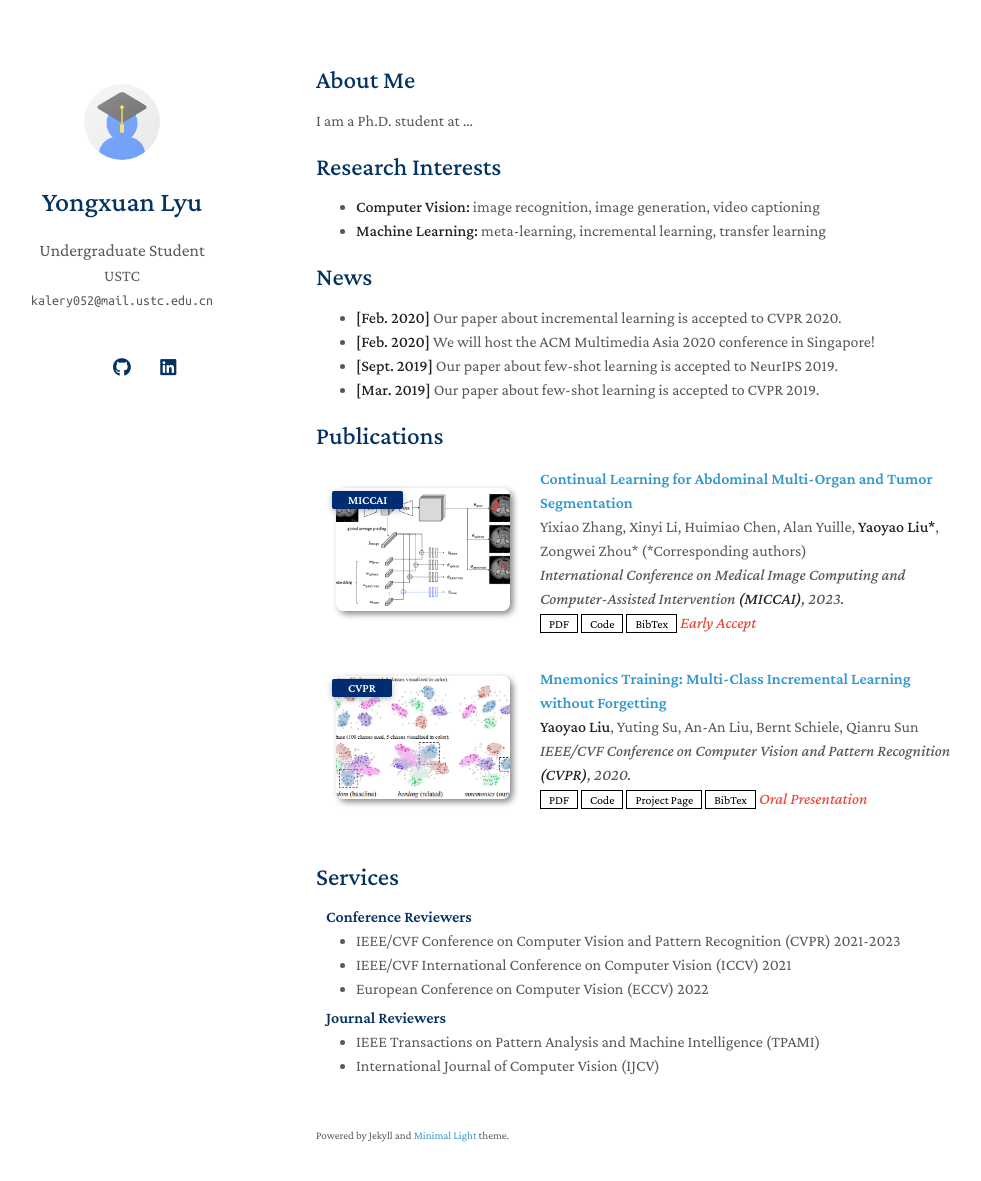
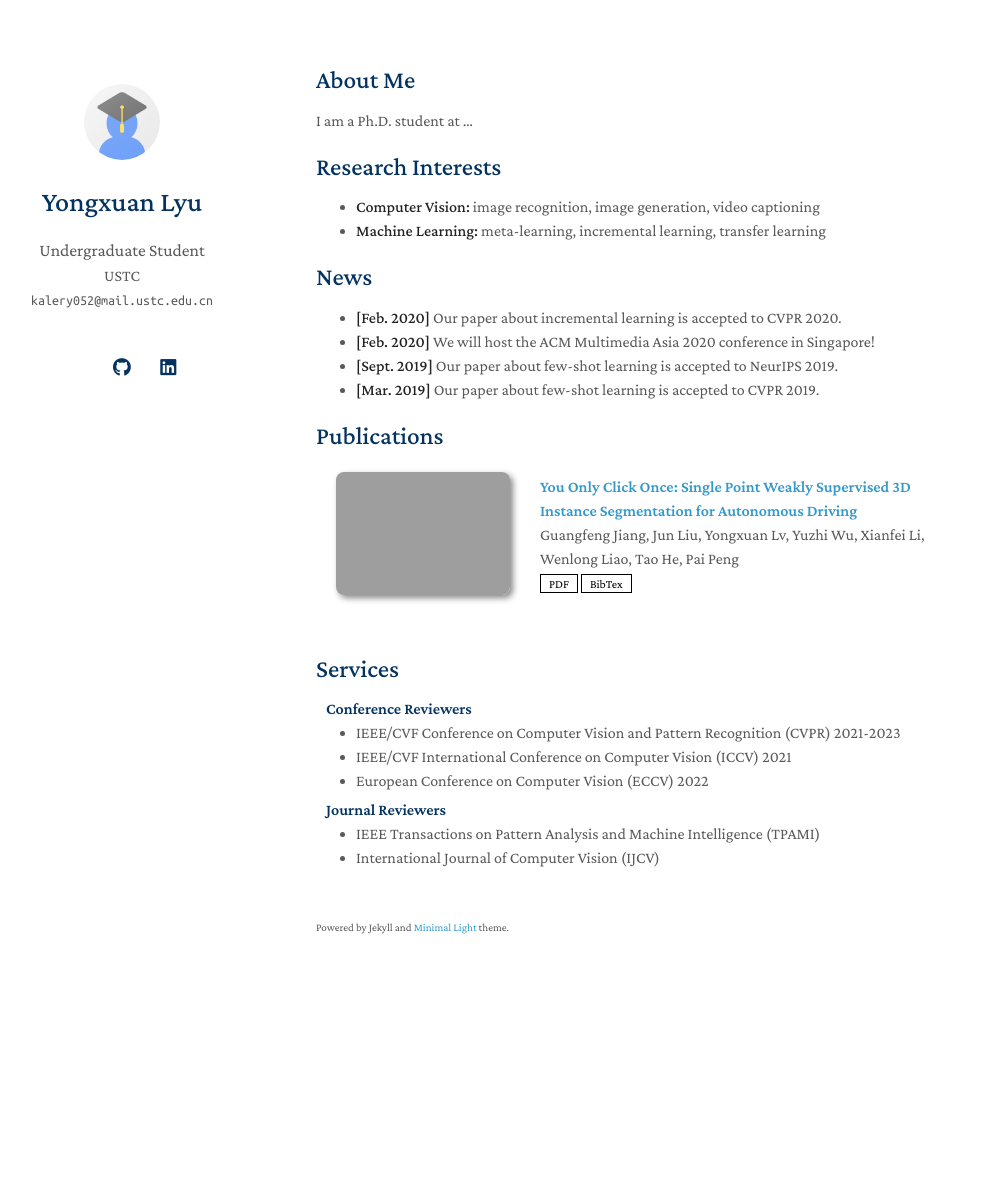
Before and after one commit to yxuan1234/yxuan1234.github.io, a Jekyll site: the page built from index.md, in a window 1280 px wide and 1216 px high. Shown: the top 1181 px of the window, without its empty margins (154-1135 px from the left). Built offline with Jekyll 4.4.1, drawn with Linux system fonts in a browser that asks for light colours; a style sheet for code colours, icons or effects is not loaded; our own code applies the rules of GitHub Pages for plain Markdown files; grey boxes are pictures that could not be loaded.

Commit message:
Update publications

```diff
--- a/_data/publications.yml
+++ b/_data/publications.yml
@@ -1,22 +1,22 @@
 main:
 
-  - title: Continual Learning for Abdominal Multi-Organ and Tumor Segmentation
-    authors: Yixiao Zhang, Xinyi Li, Huimiao Chen, Alan Yuille, <strong>Yaoyao Liu*</strong>, Zongwei Zhou* (*Corresponding authors)
-    conference_short: MICCAI
-    conference: International Conference on Medical Image Computing and Computer-Assisted Intervention <strong>(MICCAI)</strong>, 2023.
-    pdf: https://arxiv.org/pdf/2306.00988.pdf
-    code: https://github.com/MrGiovanni/ContinualLearning
-    bibtex: https://bib.yliu.me/MICCAI23.txt
-    image: ./assets/img/teaser_example_2.png
-    notes: Early Accept
+  - title: "You Only Click Once: Single Point Weakly Supervised 3D Instance Segmentation for Autonomous Driving"
+    authors: Guangfeng Jiang, Jun Liu, Yongxuan Lv, Yuzhi Wu, Xianfei Li, Wenlong Liao, Tao He, Pai Peng
+    # conference_short: MICCAI
+    # conference: International Conference on Medical Image Computing and Computer-Assisted Intervention <strong>(MICCAI)</strong>, 2023.
+    pdf: https://arxiv.org/pdf/2502.19698.pdf
+    # code: https://github.com/MrGiovanni/ContinualLearning
+    bibtex: https://arxiv.org/bibtex/2502.19698
+    image: ./assets/img/framework-3.pdf
+    # notes: Early Accept
 
-  - title: "Mnemonics Training: Multi-Class Incremental Learning without Forgetting"
-    authors: <strong>Yaoyao Liu</strong>, Yuting Su, An-An Liu, Bernt Schiele, Qianru Sun
-    conference_short: CVPR
-    conference: IEEE/CVF Conference on Computer Vision and Pattern Recognition <strong>(CVPR)</strong>, 2020.
-    pdf: https://arxiv.org/pdf/2002.10211.pdf
-    code: https://github.com/yaoyao-liu/class-incremental-learning/tree/main/mnemonics-training
-    page: https://class-il.mpi-inf.mpg.de/mnemonics/
-    bibtex: https://class-il.mpi-inf.mpg.de/mnemonics/
-    notes: Oral Presentation
-    image: ./assets/img/teaser_example.png
+  # - title: "Mnemonics Training: Multi-Class Incremental Learning without Forgetting"
+  #   authors: <strong>Yaoyao Liu</strong>, Yuting Su, An-An Liu, Bernt Schiele, Qianru Sun
+  #   conference_short: CVPR
+  #   conference: IEEE/CVF Conference on Computer Vision and Pattern Recognition <strong>(CVPR)</strong>, 2020.
+  #   pdf: https://arxiv.org/pdf/2002.10211.pdf
+  #   code: https://github.com/yaoyao-liu/class-incremental-learning/tree/main/mnemonics-training
+  #   page: https://class-il.mpi-inf.mpg.de/mnemonics/
+  #   bibtex: https://class-il.mpi-inf.mpg.de/mnemonics/
+  #   notes: Oral Presentation
+  #   image: ./assets/img/teaser_example.png
```
Also changed, not shown: 1 other file.
